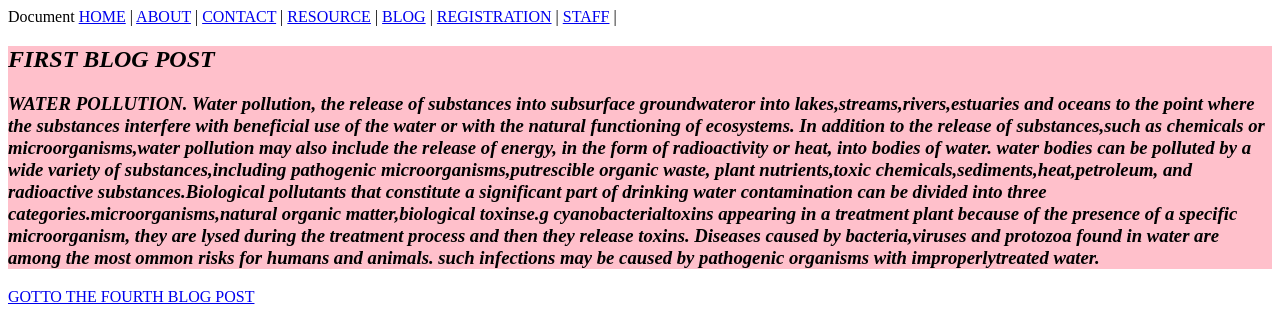
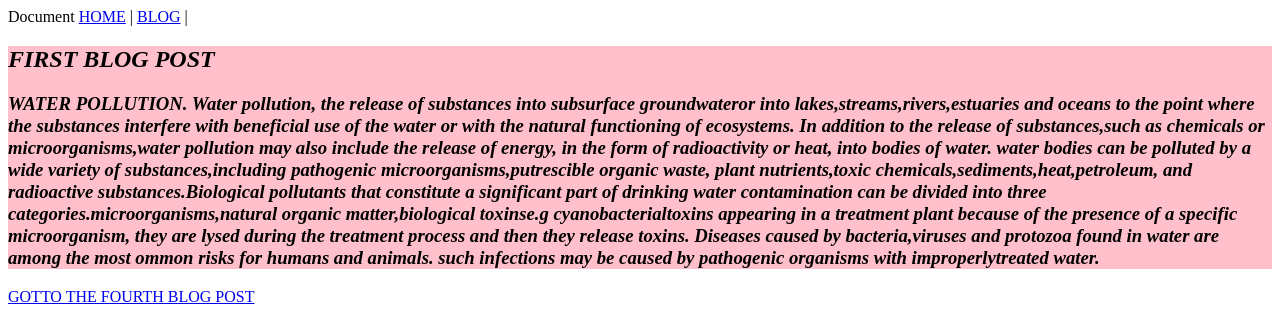
Before and after one commit to Munupeace/heptagon, a plain HTML site: page Blog/blog.html in a window 1280 px wide. Shown: the top 324 px of the page. Drawn offline with Linux system fonts and the light colour scheme.

Commit message:
first commit

```diff
--- a/Blog/blog.html
+++ b/Blog/blog.html
@@ -9,13 +9,8 @@
       <link rel="stylesheet" type="text/css" href="../css/main.css">
 </head>
  <body>
-    <a href="../../../index.html">HOME</a> |
-    <a href="../../../pages/about.html">ABOUT</a> |
-    <a href="../../../pages/contact.html">CONTACT</a> |
-    <a href="../../../pages/resource.html">RESOURCE</a> |
+    <a href="../index.html">HOME</a> |
     <a href="blog.html">BLOG</a> |
-    <a href="../../../pages/registration.html">REGISTRATION</a> |
-    <a href="../../../pages/">STAFF</a> |
   </div>
 
         <div class="first_blog">
--- a/index.html
+++ b/index.html
@@ -2,7 +2,8 @@
 <html>
 <head>
 <title>Task 6</title>
-<link rel="stylesheet" type="text/css" href="css/main.css">
+<link rel="stylesheet" href="css/main.css">
+
 </head>
 <body>
 
@@ -12,10 +13,9 @@
   <a href="pages/about.html">ABOUT</a> |
   <a href="pages/contact.html">CONTACT</a> |
   <a href="pages/resource.html">RESOURCE</a> |
-  <a href="../../../blog.html">BLOG</a>
+  <a href="Blog/blog.html">BLOG</a>
   <a href="pages/registration.html">REGISTRATION</a>
   <a href="pages/staff.html">STAFF</a> |
-
 </div>
 <div>
       <img src="images/index.jpg " width="200" height="400"/>
```
